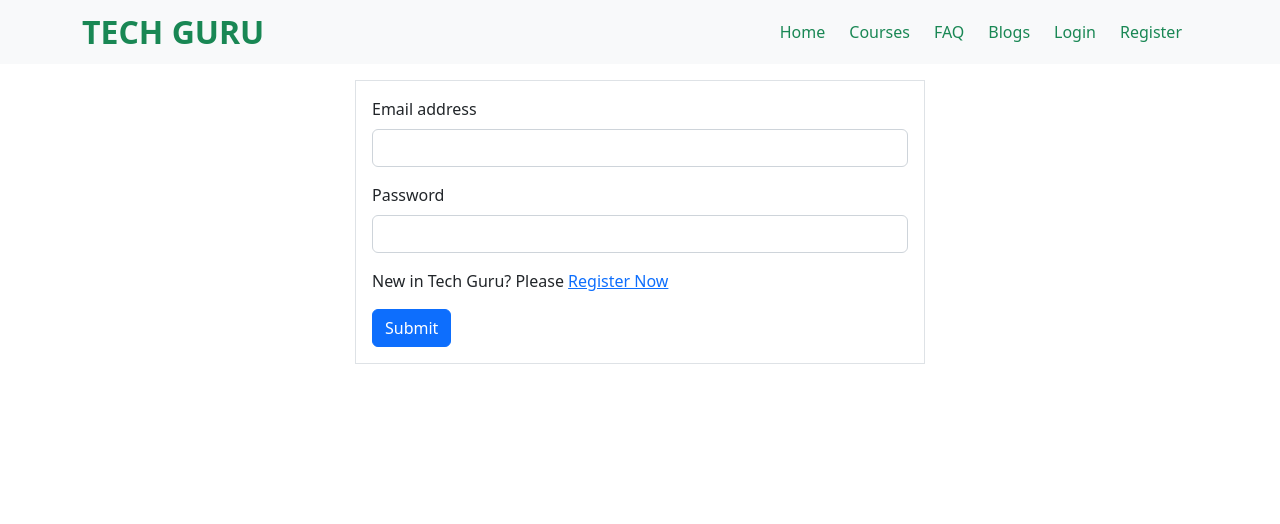
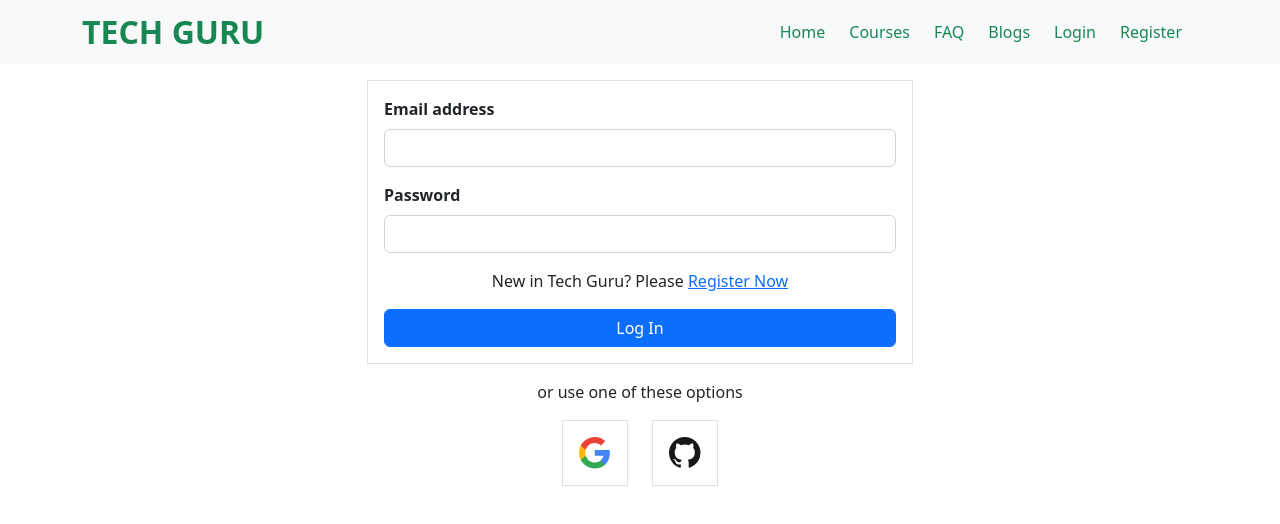
Before and after one commit to kamrul-hasan-antor/tech-guru-client, a React (Create React App) app: page /login in a window 1280 px wide. Shown: the top 524 px of the page. Built offline with nearby package versions, Linux system fonts and the light colour scheme.

Commit message:
github auth added

```diff
--- /dev/null
+++ b/src/components/Authentication/GitHubAuth.js
@@ -0,0 +1,39 @@
+import { getAuth, GithubAuthProvider, signInWithPopup } from "firebase/auth";
+import React from "react";
+import app from "../../firebase/firebase.init";
+
+const auth = getAuth(app);
+
+const GitHubAuth = () => {
+  const provider = new GithubAuthProvider();
+
+  const handleGithubSignIn = () => {
+    signInWithPopup(auth, provider)
+      .then((res) => {
+        const user = res.user;
+        console.log(user);
+      })
+      .catch((error) => {
+        console.log(error);
+      });
+  };
+
+  return (
+    <svg
+      onClick={handleGithubSignIn}
+      className="border p-3 ms-4"
+      viewBox="0 0 20 20"
+      width="12%"
+      fit=""
+      preserveAspectRatio="xMidYMid meet"
+      focusable="false"
+    >
+      <path
+        d="M10 0C4.476 0 0 4.477 0 10c0 4.418 2.865 8.166 6.84 9.49.5.09.68-.218.68-.483 0-.237-.007-.866-.012-1.7-2.782.603-3.37-1.34-3.37-1.34-.454-1.157-1.11-1.464-1.11-1.464-.907-.62.07-.608.07-.608 1.003.07 1.53 1.03 1.53 1.03.893 1.53 2.342 1.087 2.912.83.09-.645.35-1.085.634-1.335-2.22-.253-4.555-1.11-4.555-4.943 0-1.09.39-1.984 1.03-2.683-.105-.253-.448-1.27.096-2.647 0 0 .84-.268 2.75 1.026A9.555 9.555 0 0110 4.836a9.59 9.59 0 012.504.337c1.91-1.294 2.747-1.026 2.747-1.026.548 1.377.204 2.394.1 2.647.64.7 1.03 1.592 1.03 2.683 0 3.842-2.34 4.687-4.566 4.935.36.308.678.92.678 1.852 0 1.336-.01 2.415-.01 2.743 0 .267.18.578.687.48A10 10 0 0020 10c0-5.522-4.478-10-10-10"
+        fill="#191717"
+      ></path>
+    </svg>
+  );
+};
+
+export default GitHubAuth;
--- a/src/components/Authentication/GoogleAuth.js
+++ b/src/components/Authentication/GoogleAuth.js
@@ -17,12 +17,11 @@ const GoogleAuth = () => {
       });
   };
   return (
-    <div>
     <svg
       onClick={handleGoogleSignIn}
-        className="border border-success p-2"
+      className="border  p-3"
       viewBox="0 0 20 20"
-        width="5%"
+      width="12%"
       fit=""
       preserveAspectRatio="xMidYMid meet"
       focusable="false"
@@ -44,7 +43,6 @@ const GoogleAuth = () => {
         fill="#EA4335"
       ></path>
     </svg>
-    </div>
   );
 };
 
--- a/src/components/Login/Login.js
+++ b/src/components/Login/Login.js
@@ -1,13 +1,19 @@
 import React from "react";
 import { Link } from "react-router-dom";
+import GitHubAuth from "../Authentication/GitHubAuth";
+import GoogleAuth from "../Authentication/GoogleAuth";
 
 const Login = () => {
   return (
     <div className="container mx-auto">
       <div className="row mt-3">
-        <form className="col-md-6 mx-auto border p-3">
+        <div className="col-md-6  mx-auto">
+          <form className="border p-3">
             <div className="mb-3">
-            <label for="exampleInputEmail1" className="form-label">
+              <label
+                htmlFor="exampleInputEmail1"
+                className="form-label fw-semibold"
+              >
                 Email address
               </label>
               <input
@@ -18,7 +24,10 @@ const Login = () => {
               />
             </div>
             <div className="mb-3">
-            <label for="exampleInputPassword1" className="form-label">
+              <label
+                htmlFor="exampleInputPassword1"
+                className="form-label fw-semibold"
+              >
                 Password
               </label>
               <input
@@ -27,13 +36,19 @@ const Login = () => {
                 id="exampleInputPassword1"
               />
             </div>
-          <div className="mb-3">
+            <div className="mb-3 text-center">
               New in Tech Guru? Please <Link to="/register">Register Now</Link>{" "}
             </div>
-          <button type="submit" className="btn btn-primary">
-            Submit
+            <button type="submit" className="btn btn-primary w-100">
+              Log In
             </button>
           </form>
+          <p className="text-center mt-3">or use one of these options</p>
+          <div className="d-flex justify-content-center">
+            <GoogleAuth></GoogleAuth>
+            <GitHubAuth></GitHubAuth>
+          </div>
+        </div>
       </div>
     </div>
   );
--- a/src/components/Register/Register.js
+++ b/src/components/Register/Register.js
@@ -1,12 +1,21 @@
 import React from "react";
 import { Link } from "react-router-dom";
-import GoogleAuth from "../Authentication/GoogleAuth";
 
 const Register = () => {
   return (
     <div className="container mx-auto">
       <div className="row mt-3">
         <form className="col-md-6 mx-auto border p-3">
+          <div className="mb-3">
+            <label for="exampleInputFullName" className="form-label">
+              Full name
+            </label>
+            <input
+              type="email"
+              className="form-control"
+              id="exampleInputFullName"
+            />
+          </div>
           <div className="mb-3">
             <label for="exampleInputEmail1" className="form-label">
               Email address
@@ -17,6 +26,12 @@ const Register = () => {
               id="exampleInputEmail1"
               aria-describedby="emailHelp"
             />
+          </div>
+          <div className="mb-3">
+            <label for="exampleInputImg" className="form-label">
+              Image URL
+            </label>
+            <input type="text" className="form-control" id="exampleInputImg" />
           </div>
           <div className="mb-3">
             <label for="exampleInputPassword1" className="form-label">
@@ -35,7 +50,6 @@ const Register = () => {
             Submit
           </button>
         </form>
-        <GoogleAuth></GoogleAuth>
       </div>
     </div>
   );
```
Lines whose indentation alone changed are shown as unchanged.
